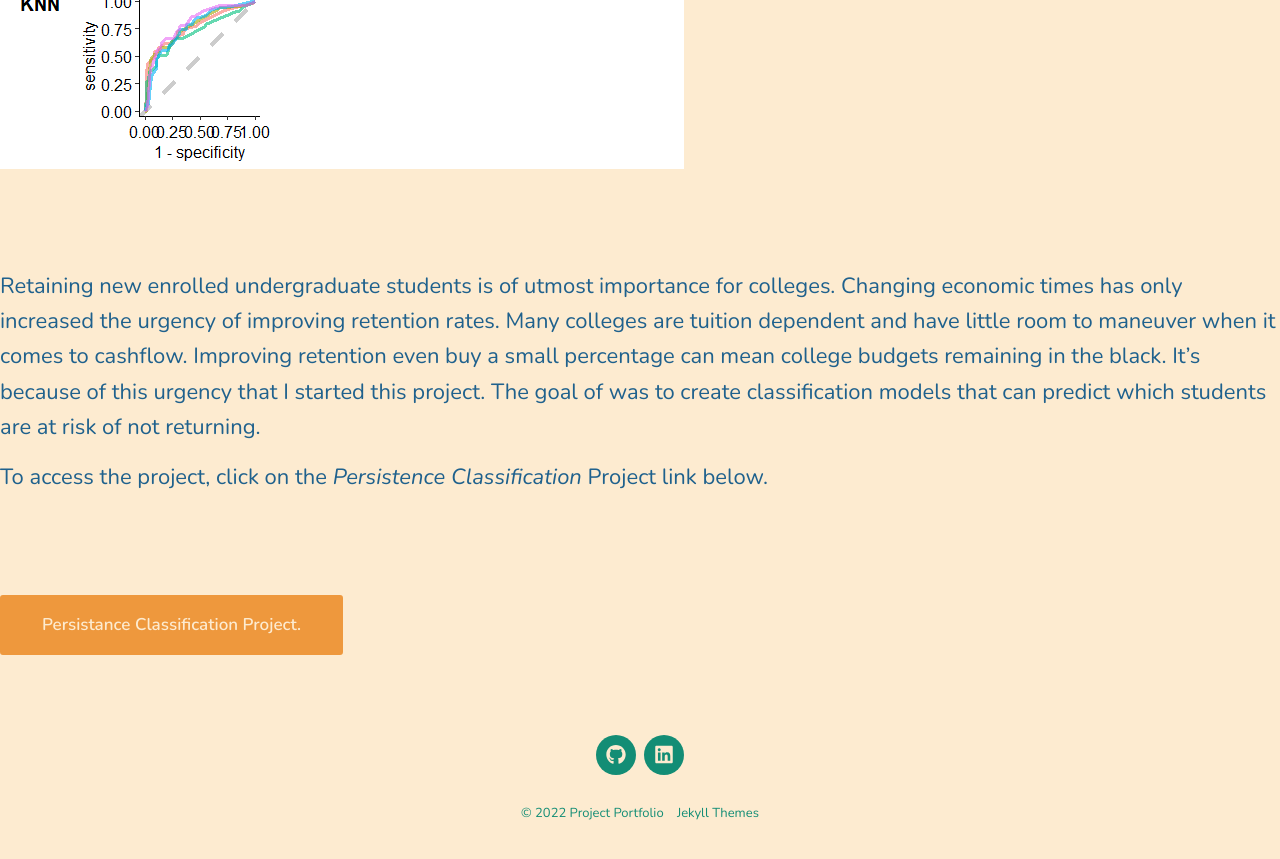
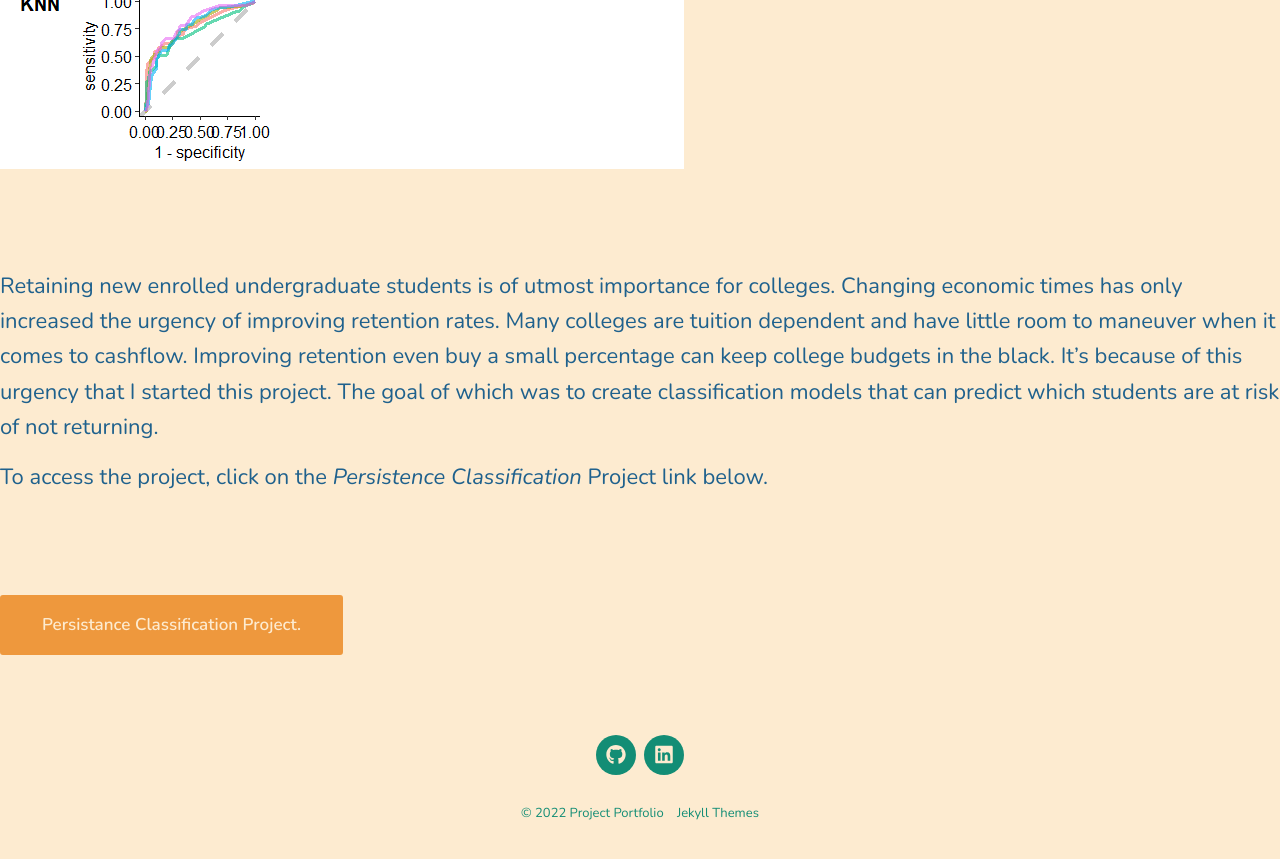
Before and after one commit to franklauder/franklauder.github.io, a Jekyll site: the page built from _posts/2021-05-10-new-persist.md, in a window 1280 px wide and 900 px high, scrolled down 880 px. Shown: the top 859 px of the window. Built offline with Jekyll 4.4.1, drawn with Linux system fonts in a browser that asks for light colours; nearby versions of some CDN libraries.

Commit message:
text edit

```diff
--- a/_posts/2021-05-10-new-persist.md
+++ b/_posts/2021-05-10-new-persist.md
@@ -21,7 +22,7 @@ excerpt:  'Predcting new enrolled students persistnce using classification model
 
 <br/><br/>
 
-Retaining new enrolled undergraduate students is of utmost importance for colleges.  Changing economic times has only increased the urgency of improving retention rates.  Many colleges are tuition dependent and have little room to maneuver when it comes to cashflow.  Improving retention even buy a small percentage can mean college budgets remaining in the black.  It’s because of this urgency that I started this project.  The goal of was to create classification models that can predict which students are at risk of not returning.
+Retaining new enrolled undergraduate students is of utmost importance for colleges.  Changing economic times has only increased the urgency of improving retention rates.  Many colleges are tuition dependent and have little room to maneuver when it comes to cashflow.  Improving retention even buy a small percentage can keep college budgets in the black.  It’s because of this urgency that I started this project.  The goal of which  was to create classification models that can predict which students are at risk of not returning.
 
 To access the project, click on the *Persistence Classification* Project link below.
 
```
Also changed, not shown: other parts of _posts/2021-05-10-new-persist.md (+1 -0 lines).
